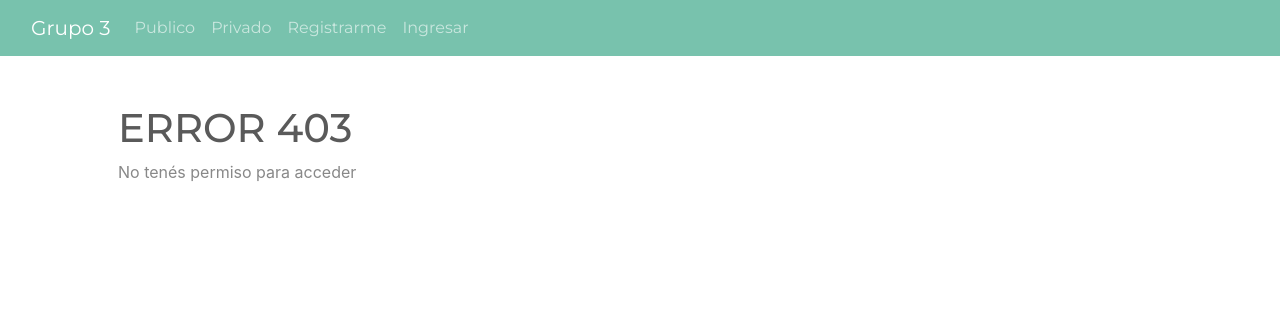
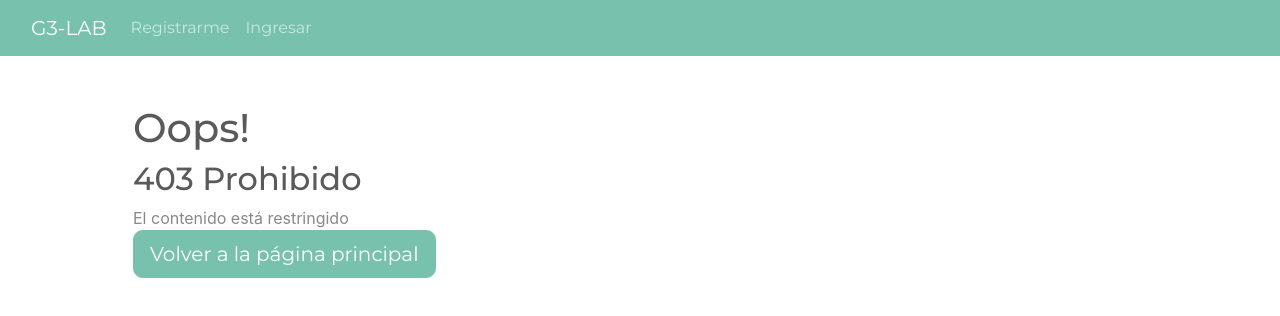
Before and after one commit to emanuelbas/g3-lab, an Angular app in the folder src/client/frontend/: page /403 in a window 1280 px wide. Shown: the top 316 px of the page. Built offline with nearby package versions, Linux system fonts and the light colour scheme.

Commit message:
S1R04 - Comienzo guarda y pagina principal

```diff
--- a/src/client/frontend/src/app/app-routing.module.ts
+++ b/src/client/frontend/src/app/app-routing.module.ts
@@ -9,8 +9,10 @@ import { RegistrarComponent } from './components/registrar/registrar.component';
 
 import { E403AccesoNoPermitidoComponent } from './components/ventanas-error/e403-acceso-no-permitido/e403-acceso-no-permitido.component';
 import { AltaMedicoDerivanteComponent } from './components/medico-derivante/alta-medico-derivante/alta-medico-derivante.component'
+import { PaginaPrincipalComponent } from './components/pagina-principal/pagina-principal.component'
 
 import { AuthGuard } from './auth.guard';
+import { AdminGuard } from './guards/admin.guard';
 
 
 const routes: Routes = [
@@ -26,7 +28,7 @@ const routes: Routes = [
   {
     path: 'alta-medico-derivante',
     component: AltaMedicoDerivanteComponent,
-    canActivate: [AuthGuard]
+    canActivate: [AuthGuard, AdminGuard]
   },
   {
     path: 'tareas-privadas',
@@ -44,6 +46,10 @@ const routes: Routes = [
   {
     path: '403',
     component: E403AccesoNoPermitidoComponent
+  },
+  {
+    path: 'home',
+    component: PaginaPrincipalComponent
   }
 
 ];
--- a/src/client/frontend/src/app/app.component.html
+++ b/src/client/frontend/src/app/app.component.html
@@ -2,21 +2,12 @@
 <nav class="navbar navbar-expand-lg navbar-dark bg-primary">
   <div class="">
     <div class="container-fluid">
-      <a class="navbar-brand" href="#">Grupo 3</a>
+      <a class="navbar-brand" href="#">G3-LAB</a>
       <button class="navbar-toggler" type="button" data-bs-toggle="collapse" data-bs-target="#navbarNavDropdown" aria-controls="navbarNavDropdown" aria-expanded="false" aria-label="Toggle navigation">
         <span class="navbar-toggler-icon"></span>
       </button>
       <div class="collapse navbar-collapse" id="navbarNavDropdown">
         <ul class="navbar-nav ml-auto">
-          <li class="nav-item">
-            <a class="nav-link " aria-current="page" routerLink="/tareas" routerLinkActive="active">Publico</a>
-          </li>
-          <li class="nav-item">
-            <a class="nav-link " aria-current="page" routerLink="/tareas-privadas" routerLinkActive="active">Privado</a>
-          </li>
-          <li class="nav-item" *ngIf="authService.loggedAsConfigurador()">
-            <a class="nav-link " aria-current="page" routerLink="/alta-medico-derivante" routerLinkActive="active">Medico Derivante</a>
-          </li>
 
           <!-- Botones de ADMIN -->
           <li class="nav-item" *ngIf="authService.loggedAsAdmin()">
@@ -40,6 +31,10 @@
 
 
         </ul>
+
+
+
+        <!-- Botones de perfil -->
         <ul class="navbar-nav mr-auto">
           <ng-container *ngIf="!authService.loggedIn(); else loggedIn">
             <li class="nav-item">
@@ -55,6 +50,8 @@
             </li>
           </ng-template>
         </ul>
+
+
       </div>
     </div>
   </div>
--- a/src/client/frontend/src/app/app.module.ts
+++ b/src/client/frontend/src/app/app.module.ts
@@ -18,6 +18,7 @@ import { AltaEmpleadoComponent } from './components/alta-empleado/alta-empleado.
 import { E403AccesoNoPermitidoComponent } from './components/ventanas-error/e403-acceso-no-permitido/e403-acceso-no-permitido.component';
 import { E404PaginaNoEncontradaComponent } from './components/ventanas-error/e404-pagina-no-encontrada/e404-pagina-no-encontrada.component';
 import { SitioEnMantenimientoComponent } from './components/ventanas-error/sitio-en-mantenimiento/sitio-en-mantenimiento.component';
+import { PaginaPrincipalComponent } from './components/pagina-principal/pagina-principal.component';
 
 @NgModule({
   declarations: [
@@ -32,7 +33,8 @@ import { SitioEnMantenimientoComponent } from './components/ventanas-error/sitio
     SitioEnMantenimientoComponent,
     TareasPrivadasComponent,
     AltaMedicoDerivanteComponent,
-    MedicoDerivanteComponent
+    MedicoDerivanteComponent,
+    PaginaPrincipalComponent
 
   ],
   imports: [
--- /dev/null
+++ b/src/client/frontend/src/app/components/pagina-principal/pagina-principal.component.ts
@@ -0,0 +1,15 @@
+import { Component, OnInit } from '@angular/core';
+
+@Component({
+  selector: 'app-pagina-principal',
+  templateUrl: './pagina-principal.component.html',
+  styleUrls: ['./pagina-principal.component.css']
+})
+export class PaginaPrincipalComponent implements OnInit {
+
+  constructor() { }
+
+  ngOnInit(): void {
+  }
+
+}
--- a/src/client/frontend/src/app/components/ventanas-error/e403-acceso-no-permitido/e403-acceso-no-permitido.component.html
+++ b/src/client/frontend/src/app/components/ventanas-error/e403-acceso-no-permitido/e403-acceso-no-permitido.component.html
@@ -1,2 +1,21 @@
-<h1>ERROR 403</h1>
-<p>No tenés permiso para acceder</p>
+<div class="container">
+    <div class="row">
+        <div class="col-md-12">
+            <div class="error-template">
+                <h1>
+                    Oops!</h1>
+                <h2>
+                    403 Prohibido</h2>
+                <div class="error-details">
+                    El contenido está restringido
+                </div>
+                <div class="error-actions">
+                    <a routerLink="/" class="btn btn-primary btn-lg">
+                        <span class="glyphicon glyphicon-home"></span>
+                        Volver a la página principal
+                    </a>
+                </div>
+            </div>
+        </div>
+    </div>
+</div>
--- a/src/client/frontend/src/index.html
+++ b/src/client/frontend/src/index.html
@@ -8,8 +8,9 @@
   <link rel="icon" type="image/x-icon" href="favicon.ico">
   <link rel="stylesheet" href="https://cdn.jsdelivr.net/npm/bootswatch@4.5.2/dist/minty/bootstrap.min.css">
 </head>
-<script src="https://cdn.jsdelivr.net/npm/bootstrap@5.1.3/dist/js/bootstrap.bundle.min.js" integrity="sha384-ka7Sk0Gln4gmtz2MlQnikT1wXgYsOg+OMhuP+IlRH9sENBO0LRn5q+8nbTov4+1p" crossorigin="anonymous"></script>
+
 <body>
   <app-root></app-root>
+  <script src="https://cdn.jsdelivr.net/npm/bootstrap@5.1.3/dist/js/bootstrap.bundle.min.js" integrity="sha384-ka7Sk0Gln4gmtz2MlQnikT1wXgYsOg+OMhuP+IlRH9sENBO0LRn5q+8nbTov4+1p" crossorigin="anonymous"></script>
 </body>
 </html>
```
Also changed, not shown: src/client/frontend/src/app/components/pagina-principal/pagina-principal.component.css (added), src/client/frontend/src/app/components/pagina-principal/pagina-principal.component.html (added), 1 other file (tests, documents, lock files or other folders).
